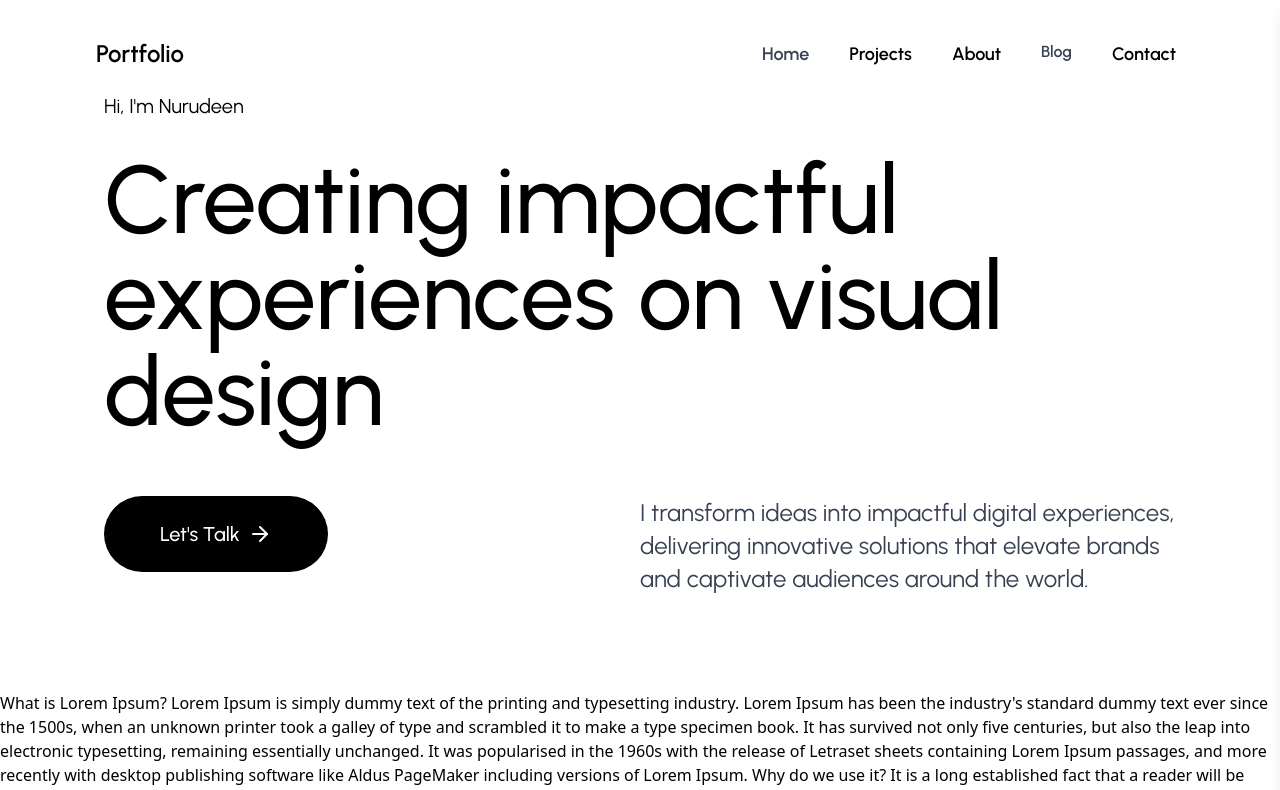
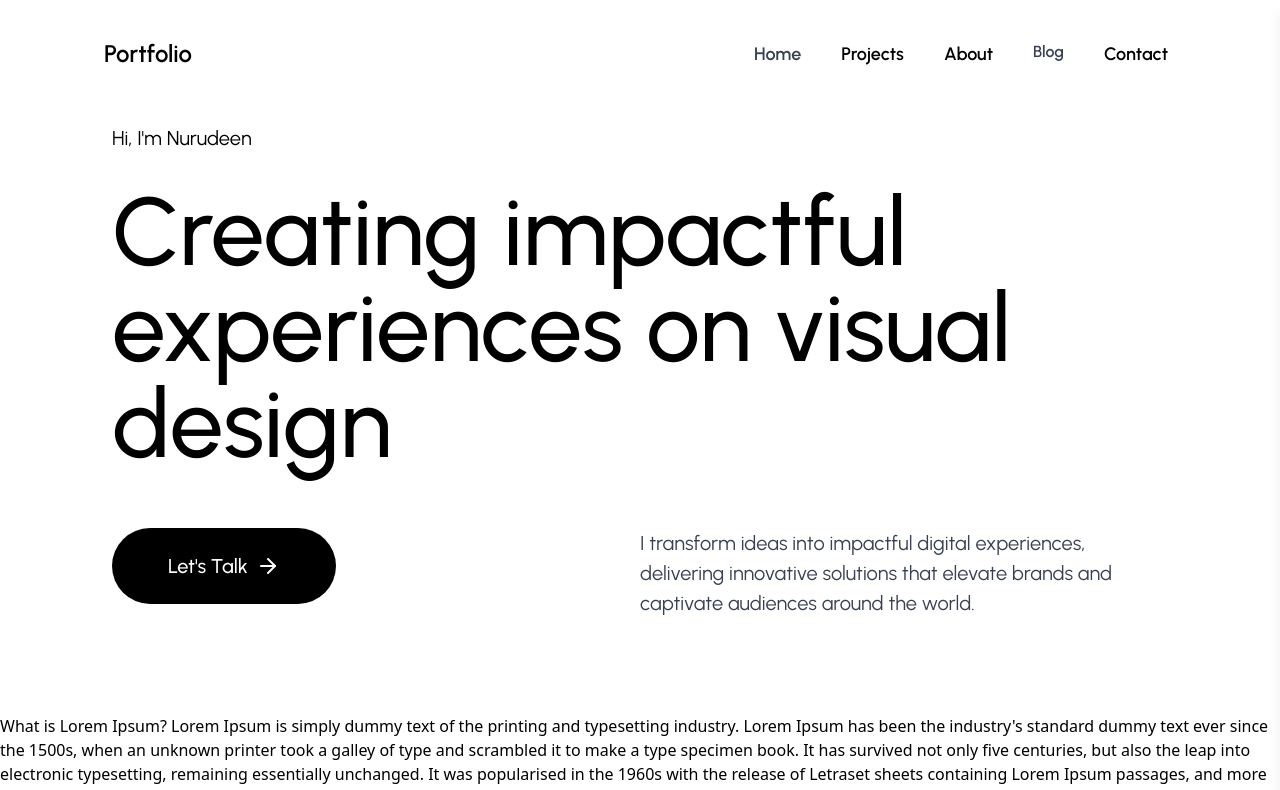
Before and after one commit to nuru484/portfolio, a React (Vite) app: page / in a window 1280 px wide. Shown: the top 790 px of the page. Built offline with nearby package versions, Linux system fonts and the light colour scheme.

Commit message:
updated the Hero and Navbar to fix some alignments

```diff
--- a/src/components/Hero.jsx
+++ b/src/components/Hero.jsx
@@ -2,24 +2,25 @@ import { ArrowRight } from 'lucide-react';
 
 const Hero = () => {
   return (
-    <div className="max-w-6xl font-urbanist mx-auto pb-24">
-      <div className="px-10">
+    <div className="max-w-6xl font-urbanist mx-auto pb-24 pt-8">
+      <div className="px-6 md:px-12">
         <p className="text-xl">Hi, I'm Nurudeen</p>
         <h1 className="text-5xl lg:text-8xl font-medium leading-tight tracking-normal mt-8 mb-14">
           Creating impactful experiences on visual design
         </h1>
-        <div className="w-full flex justify-between">
-          <div className="w-1/2 text-left">
-            <button className=" bg-black text-white px-14 py-6 text-xl font-medium rounded-full flex justify-center items-center gap-2">
+        <div className="flex justify-between flex-wrap">
+          <div className="w-full md:w-1/2 sm:order-2">
+            <p className="text-left text-xl text-gray-700 leading-normal tracking-normal">
+              I transform ideas into impactful digital experiences, delivering
+              innovative solutions that elevate brands and captivate audiences
+              around the world.
+            </p>
+          </div>
+          <div className="w-full md:w-1/2 sm:order-1 text-left">
+            <button className="bg-black text-white px-14 py-6 text-xl font-medium rounded-full flex justify-center items-center gap-2 hover:bg-white hover:border hover:border-black hover:text-black">
               Let's Talk <ArrowRight />
             </button>
           </div>
-
-          <p className="w-1/2 text-left text-2xl text-gray-700 leading-snug tracking-normal">
-            I transform ideas into impactful digital experiences, delivering
-            innovative solutions that elevate brands and captivate audiences
-            around the world.
-          </p>
         </div>
       </div>
     </div>
--- a/src/components/NavBar.jsx
+++ b/src/components/NavBar.jsx
@@ -47,7 +47,7 @@ const NavBar = () => {
 
   return (
     <nav ref={navRef} className="bg-white">
-      <div className="max-w-6xl mx-auto px-8 pt-8 pb-4">
+      <div className="max-w-6xl mx-auto px-6 md:px-10 pt-8 pb-4">
         <div className="flex justify-between items-center">
           {/* Logo */}
           <motion.div
@@ -136,7 +136,7 @@ const NavBar = () => {
               duration: 0.3,
             }}
             onClick={toggleMenu}
-            className={`fixed top-5 right-5 md:top-14 md:right-14 text-gray-600 p-6 md:p-8 rounded-full z-50  ${
+            className={`fixed top-5 right-5 md:top-20 md:right-20 text-gray-600 p-6 md:p-9 rounded-full z-50  ${
               isMenuOpen ? 'bg-white' : 'bg-gray-950'
             } `}
             aria-label="Toggle menu"
@@ -150,7 +150,7 @@ const NavBar = () => {
           initial={{ x: '100%' }}
           animate={{ x: isMenuOpen ? 0 : '100%' }}
           transition={{ type: 'spring', stiffness: 150, damping: 20 }}
-          className="fixed top-0 right-0 flex flex-col px-12 py-24 lg:px-20 lg:py-12 h-dvh w-full md:w-1/2 bg-gray-950 shadow-lg z-40"
+          className="fixed top-0 right-0 flex flex-col px-12 py-24 lg:px-20 lg:py-12 h-dvh w-full md:w-1/2 2xl:w-2/5 bg-gray-950 shadow-lg z-40"
         >
           <div className="flex flex-col gap-10 h-dvh">
             <p className="text-gray-400 text-2xl px-1.5 py-2.5 border-b border-gray-400">
```
